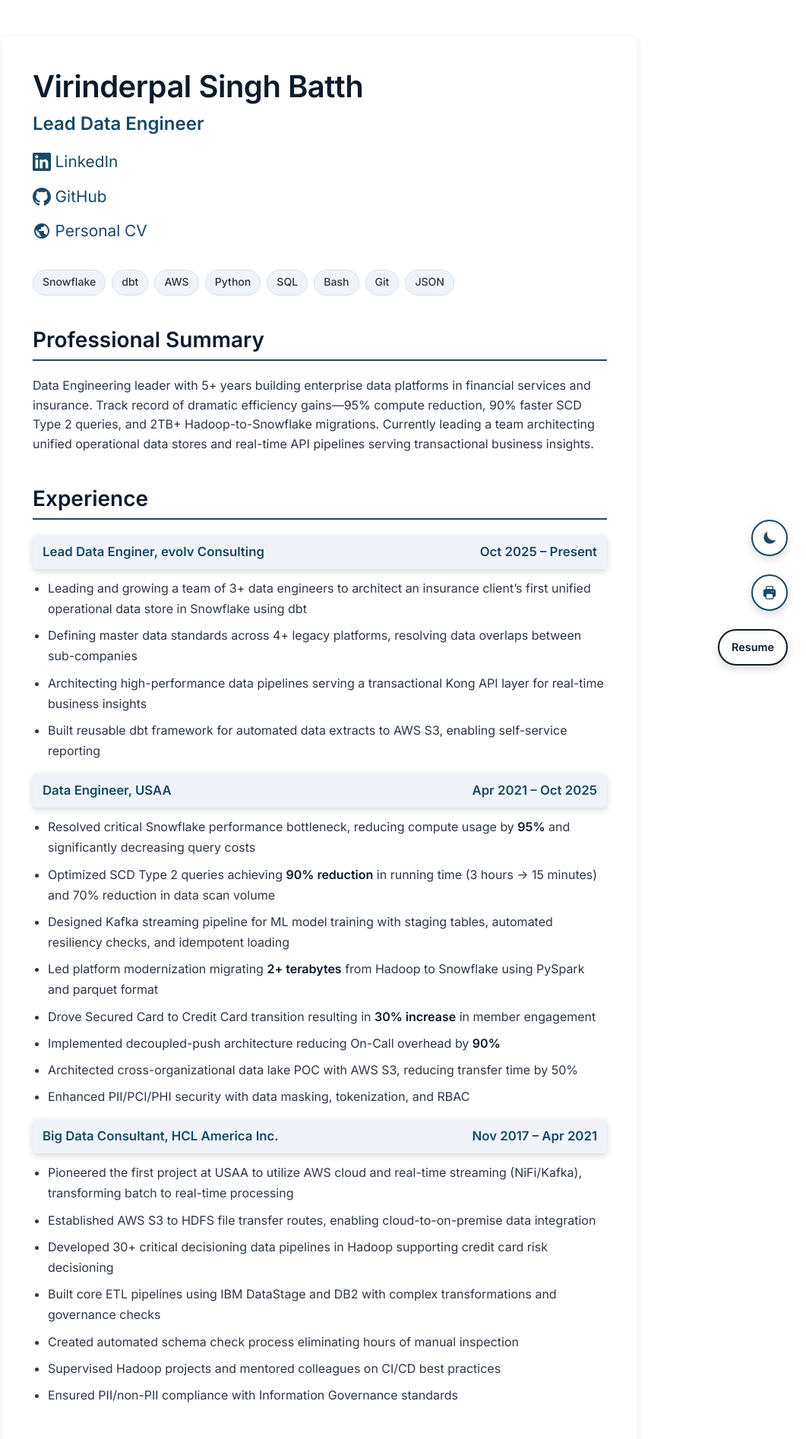
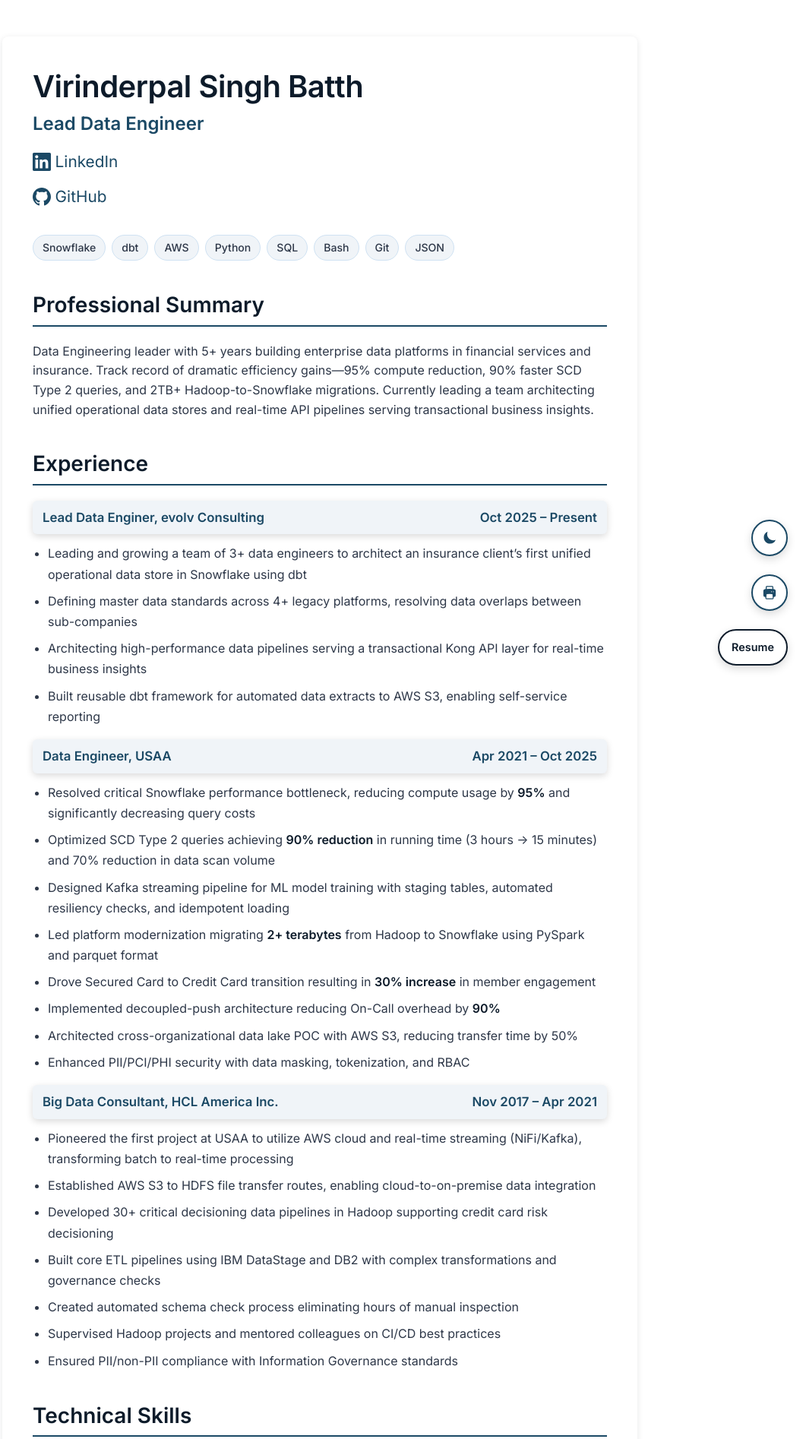
Before and after one commit to vsbatth6/vsbatth6.github.io, a Jekyll site: the page built from index.md, in a window 1280 px wide. Shown: the top 1894 px of the page at 76% size, without its empty margins (219-1280 px from the left). Built offline with Jekyll 4.4.1, drawn with Linux system fonts in a browser that asks for light colours.

Commit message:
remove personalc vlink from displaying on screens, remove some spaces

```diff
--- a/assets/css/style.css
+++ b/assets/css/style.css
@@ -370,6 +370,10 @@ h3 {
     opacity: 0.8;
 }
 
+.website-link {
+    display: none;
+}
+
 .linkedin-icon,
 .github-icon,
 .website-icon {
@@ -384,7 +388,7 @@ h3 {
     display: flex;
     flex-wrap: wrap;
     gap: 0.5rem;
-    margin-top: 1rem;
+    margin-top: 0.5rem;
     margin-bottom: 0;
 }
 
@@ -1039,13 +1043,13 @@ h2:last-of-type + ul li {
 
     /* Remove excessive top margin for first h2 in card */
     .card h2:first-of-type {
-        margin-top: 0.5rem;
+        margin-top: 0.25rem;
     }
 
     /* Reduce margin before Technical Skills and Education sections */
     .card ul + h2,
     .card p + h2 {
-        margin-top: 0.75rem;
+        margin-top: 0.25rem;
     }
 
     .card h3 {
@@ -1305,6 +1309,10 @@ h2:last-of-type + ul li {
         font-size: 10pt;
         margin-bottom: 0;
         gap: 0.25rem;
+    }
+
+    .website-link {
+        display: inline-flex !important;
     }
 
     /* Show full URLs in print */
```
